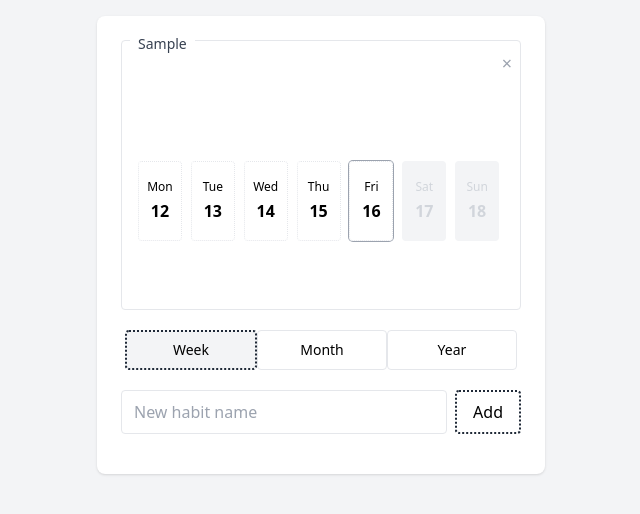
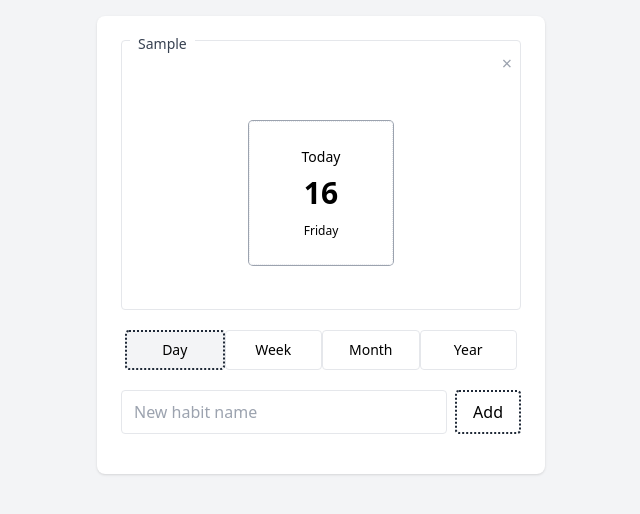
Before and after one commit to alexatnordnet/habittracker, a React (Vite) app: page / in a window 1280 px wide. Both pictures are taken after typing "Sample" into the empty fields and a click on the button "Add". Shown: the top 514 px of the page, without its empty margins (319-959 px from the left). Built offline with nearby package versions, Linux system fonts and the light colour scheme.

Commit message:
feat: day view

```diff
--- a/src/App.jsx
+++ b/src/App.jsx
@@ -6,7 +6,7 @@ import useLocalStorage from './hooks/useLocalStorage'
 
 function App() {
   const [habits, setHabits] = useLocalStorage('habits', [])
-  const [currentView, setCurrentView] = useState('week')
+  const [currentView, setCurrentView] = useLocalStorage('currentView', 'day')
 
   // Get local date string (YYYY-MM-DD) for consistent date representation
   const getLocalDateString = (date) => {
--- a/src/components/HabitStats.jsx
+++ b/src/components/HabitStats.jsx
@@ -83,7 +83,12 @@ export default function HabitStats({ habit, view, onToggle }) {
     today.setHours(0, 0, 0, 0);
     const dates = [];
 
-    if (view === 'week') {
+    if (view === 'day') {
+      // Only show today
+      const date = new Date(today);
+      dates.push(date);
+    }
+    else if (view === 'week') {
       // Get days from Monday to Sunday
       const currentDay = today.getDay(); // 0 is Sunday, 1 is Monday, etc.
       const daysFromMonday = currentDay === 0 ? 6 : currentDay - 1; // Calculate days to subtract to get to Monday
@@ -192,8 +197,8 @@ export default function HabitStats({ habit, view, onToggle }) {
 
   // Format date for display based on view
   const formatDisplayDate = (date, view) => {
-    if (view === 'week') {
-      // For week view, just return the date for consistency
+    if (view === 'day' || view === 'week') {
+      // For day/week view, just return the date for consistency
       return date.getDate().toString();
     }
 
@@ -244,7 +249,7 @@ export default function HabitStats({ habit, view, onToggle }) {
       <div
         className="grid gap-1 h-[180px]"
         style={{
-          gridTemplateColumns: `repeat(${view === 'week' ? 7 : view === 'month' ? 7 : 4}, 1fr)`,
+          gridTemplateColumns: `repeat(${view === 'day' ? 1 : view === 'week' ? 7 : view === 'month' ? 7 : 4}, 1fr)`,
           gridTemplateRows: view === 'year' ? 'repeat(3, 1fr)' : 'repeat(6, 1fr)'
         }}
       >
@@ -264,7 +269,7 @@ export default function HabitStats({ habit, view, onToggle }) {
               className={`
                 flex items-center justify-center
                 rounded text-center transition-colors
-                ${view === 'week' ? 'h-20 w-11' : ''}
+                ${view === 'day' ? 'h-36 w-36 mx-auto text-lg' : view === 'week' ? 'h-20 w-11' : ''}
                 ${stat.completed ? 'bg-green-500 text-white' :
                   (view === 'month' && !stat.isCurrentMonth) ? 'bg-gray-200 text-gray-400' :
                   (view === 'year' && stat.isFutureMonth) ? 'bg-gray-200 text-gray-400' :
@@ -274,7 +279,13 @@ export default function HabitStats({ habit, view, onToggle }) {
                 ${stat.isToday ? 'ring-1 ring-gray-400' : ''}
               `}
             >
-              {view === 'week' ? (
+              {view === 'day' ? (
+                <div className="flex flex-col items-center">
+                  <div className="text-sm mb-2">Today</div>
+                  <div className="font-bold text-3xl mb-3">{stat.displayDate}</div>
+                  <div className="text-xs">{new Date(stat.date).toLocaleDateString('en-US', {weekday: 'long'})}</div>
+                </div>
+              ) : view === 'week' ? (
                 <div className="flex flex-col items-center">
                   <div className="text-xs mb-1">{new Date(stat.date).toLocaleDateString('en-US', { weekday: 'short' })}</div>
                   <div className="font-bold text-base">{stat.displayDate}</div>
--- a/src/components/ViewSelector.jsx
+++ b/src/components/ViewSelector.jsx
@@ -1,5 +1,5 @@
 export default function ViewSelector({ currentView, onViewChange }) {
-  const views = ['week', 'month', 'year'];
+  const views = ['day', 'week', 'month', 'year'];
 
   return (
     <div className="flex rounded-lg overflow-hidden p-1">
```
